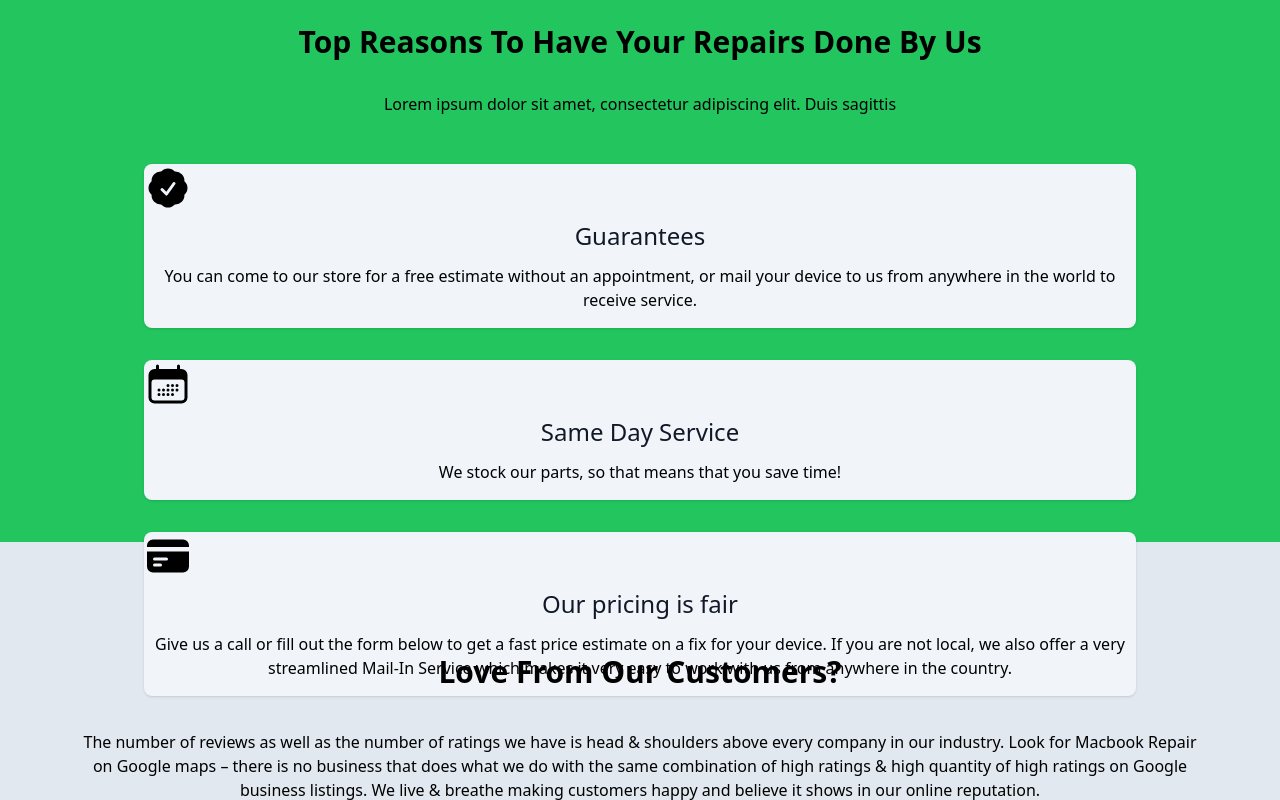
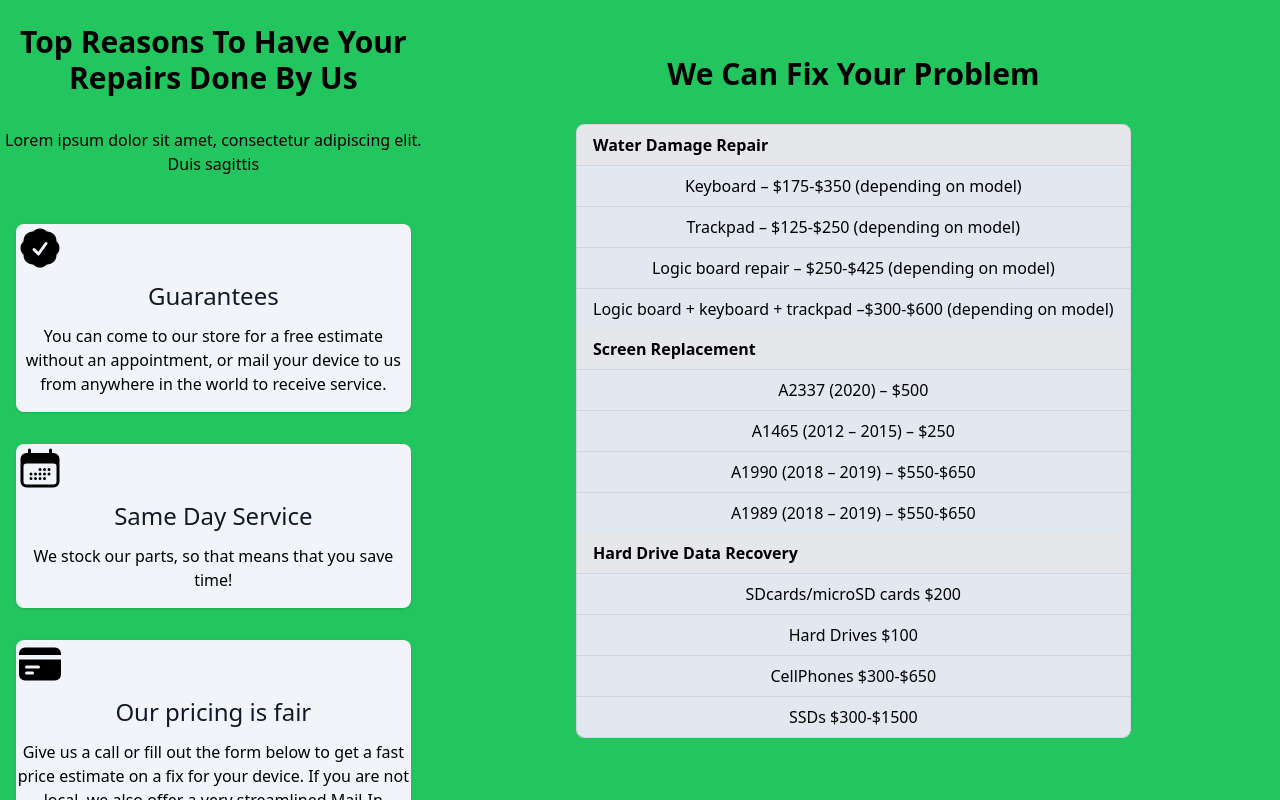
Before and after one commit to PKFireBarry/repair-landing-page, a React (Create React App) app: page / in a window 1280 px wide. Shown: the part 1920-2720 px from the top of the page. Built offline with nearby package versions, Linux system fonts and the light colour scheme.

Commit message:
Version 0.0.5

```diff
--- a/src/components/Pricing.jsx
+++ b/src/components/Pricing.jsx
@@ -4,9 +4,9 @@ import custom from '../Photos/custom-builds.jpeg'
 
 function Pricing() {
   return (
-    <div id='pricing' className='h-screen w-full bg-green-500'>
+    <div id='pricing' className='w-full bg-green-500'>
       <div className='flex flex-row justify-evenly'>
-        <div className='w-[80%] py-[250px]'>
+        <div className='w-1/3 py-[250px]'>
           <h1 className='text-3xl font-extrabold  pt-8 pb-8'>Top Reasons To Have Your Repairs Done By Us</h1>
           <p className=''>
             Lorem ipsum dolor sit amet, consectetur adipiscing elit. Duis sagittis
@@ -35,6 +35,95 @@ function Pricing() {
             </div>
           </div>
         </div>
+        <div className='w-2/3 py-[250px]'>
+          <div className="max-w-2xl mx-auto ">
+          <h1 className='text-3xl font-extrabold py-16 pb-8'>We Can Fix Your Problem</h1>
+  <div className="border border-gray-300 rounded-lg overflow-hidden inline-block ">
+    <table className="w-full bg-slate-200">
+      <thead className="bg-gray-200">
+        <tr>
+          <th className="py-2 px-4 text-left">Water Damage Repair</th>
+
+        </tr>
+      </thead>
+      <tbody>
+        <tr className="border-t border-gray-300">
+          <td className="py-2 px-4">Keyboard – $175-$350 (depending on model)</td>
+
+        </tr>
+        <tr className="border-t border-gray-300">
+          <td className="py-2 px-4">Trackpad – $125-$250 (depending on model)</td>
+
+        </tr>
+        <tr className="border-t border-gray-300">
+          <td className="py-2 px-4">Logic board repair – $250-$425 (depending on model)</td>
+
+        </tr>
+        <tr className="border-t border-gray-300">
+          <td className="py-2 px-4">Logic board + keyboard + trackpad –$300-$600 (depending on model)</td>
+
+        </tr>
+      </tbody>
+    </table>
+<table className="w-full bg-slate-200">
+      <thead className="bg-gray-200">
+        <tr>
+          <th className="py-2 px-4 text-left">Screen Replacement</th>
+        </tr>
+      </thead>
+      <tbody>
+        <tr className="border-t border-gray-300">
+          <td className="py-2 px-4">A2337 (2020) – $500</td>
+
+        </tr>
+        <tr className="border-t border-gray-300">
+          <td className="py-2 px-4">A1465 (2012 – 2015) – $250</td>
+
+        </tr>
+        <tr className="border-t border-gray-300">
+          <td className="py-2 px-4">A1990 (2018 – 2019) – $550-$650</td>
+
+        </tr>
+        <tr className="border-t border-gray-300">
+          <td className="py-2 px-4">A1989 (2018 – 2019) – $550-$650</td>
+
+        </tr>
+      </tbody>
+    </table>
+    <table className="w-full bg-slate-200">
+      <thead className="bg-gray-200">
+        <tr>
+          <th className="py-2 px-4 text-left">Hard Drive Data Recovery</th>
+
+        </tr>
+      </thead>
+      <tbody>
+        <tr className="border-t border-gray-300">
+          <td className="py-2 px-4">SDcards/microSD cards
+$200</td>
+
+        </tr>
+        <tr className="border-t border-gray-300">
+          <td className="py-2 px-4">Hard Drives
+$100</td>
+
+        </tr>
+        <tr className="border-t border-gray-300">
+          <td className="py-2 px-4">CellPhones
+$300-$650</td>
+
+        </tr>
+        <tr className="border-t border-gray-300">
+          <td className="py-2 px-4">SSDs
+$300-$1500</td>
+
+        </tr>
+      </tbody>
+    </table>
+  </div>
+</div>
+
+        </div>
       </div>
     </div>
   )
--- a/src/components/Services.jsx
+++ b/src/components/Services.jsx
@@ -17,7 +17,7 @@ import { motion } from "framer-motion";
 
 function Services() {
   return (
-    <div className="min-h-screen bg-green-500">
+    <div className="bg-green-500">
       <div id="services" className="">
         <h2 className="text-3xl font-extrabold pt-12 pb-6 text-gray-900">
           Our Award-Winning Apple Repair Services
```
